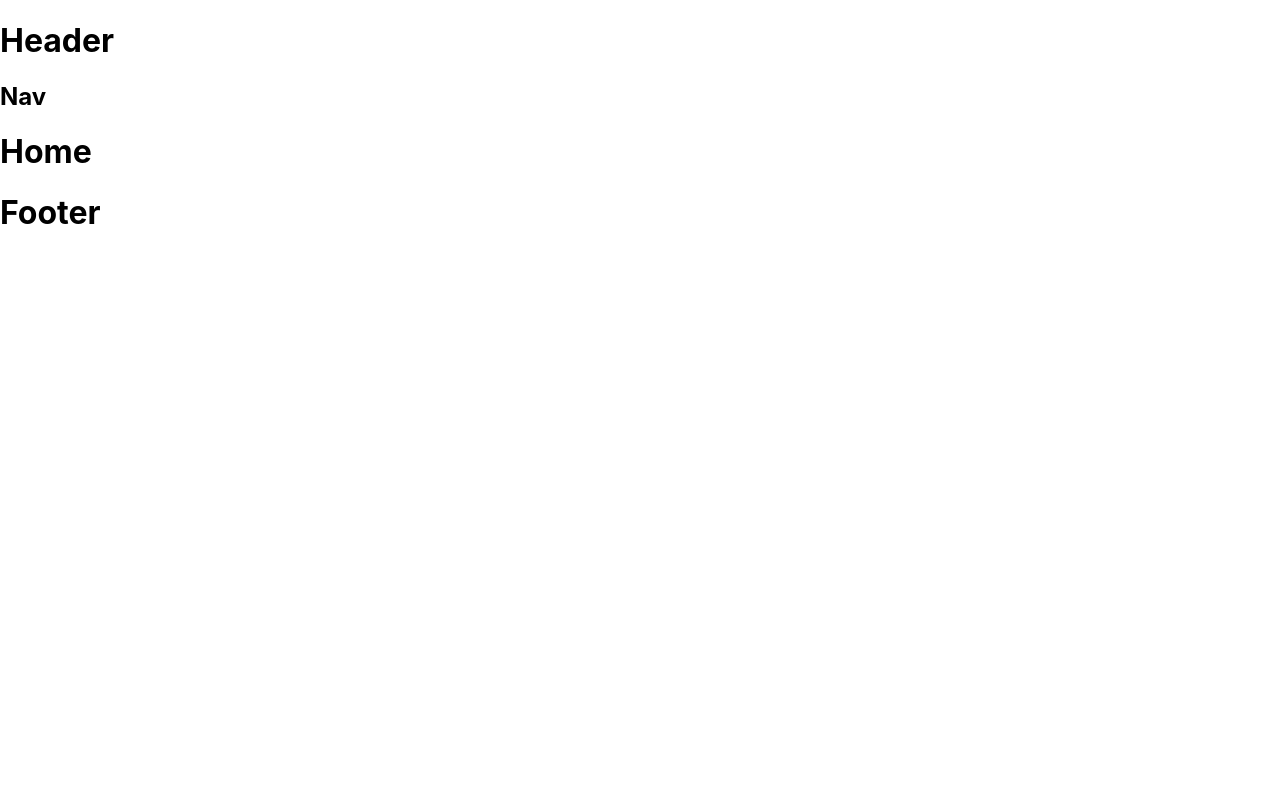
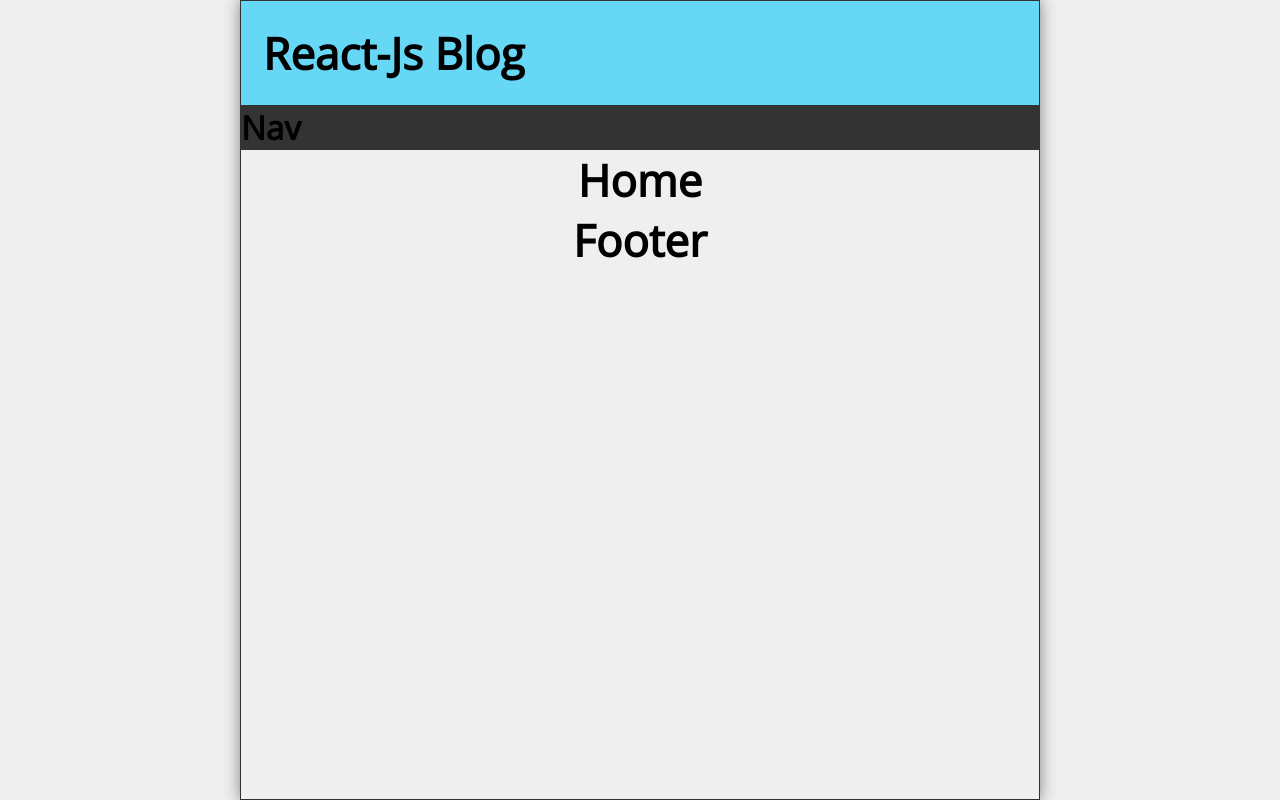
Before and after one commit to rishikrc3/Blog_, a React (Create React App) app in the folder blog/: page / in a window 1280 px wide. Built offline with nearby package versions, Linux system fonts and the light colour scheme.

Commit message:
header_nav

```diff
--- a/blog/src/App.js
+++ b/blog/src/App.js
@@ -11,7 +11,7 @@
 function App() {
   return (
     <div className="App">
-      <Header />
+      <Header title="React-Js Blog" />
       <Nav />
       <Switch>
         <Route exact path="/">
--- a/blog/src/Header.js
+++ b/blog/src/Header.js
@@ -1,9 +1,9 @@
 import React from "react";
 
-const Header = () => {
+const Header = ({ title }) => {
   return (
-    <header>
-      <h1>Header</h1>
+    <header className="Header">
+      <h1>{title}</h1>
     </header>
   );
 };
--- a/blog/src/Nav.js
+++ b/blog/src/Nav.js
@@ -2,7 +2,7 @@
 
 const Nav = () => {
   return (
-    <nav>
+    <nav className="Nav">
       <h1>Nav</h1>
     </nav>
   );
--- a/blog/src/index.css
+++ b/blog/src/index.css
@@ -1,13 +1,271 @@
+@import url('https://fonts.googleapis.com/css2?family=Open+Sans&display=swap');
+
+* {
+  margin: 0;
+  padding: 0;
+  box-sizing: border-box;
+}
+
+html {
+  font-size: 16px;
+}
+
 body {
-  margin: 0;
-  font-family: -apple-system, BlinkMacSystemFont, 'Segoe UI', 'Roboto', 'Oxygen',
-    'Ubuntu', 'Cantarell', 'Fira Sans', 'Droid Sans', 'Helvetica Neue',
-    sans-serif;
+  min-height: 100vh;
+  font-family: 'Open Sans', sans-serif;
   -webkit-font-smoothing: antialiased;
   -moz-osx-font-smoothing: grayscale;
+  display: flex;
+  background-color: #efefef;
 }
 
-code {
-  font-family: source-code-pro, Menlo, Monaco, Consolas, 'Courier New',
-    monospace;
+#root {
+  flex-grow: 1;
+  display: flex;
+  justify-content: center;
+  align-items: center;
 }
+
+.App {
+  width: 100%;
+  max-width: 800px;
+  height: 100vh;
+  display: flex;
+  flex-direction: column;
+  justify-content: flex-start;
+  align-items: center;
+  border: 1px solid #333;
+  box-shadow: 0px 0px 15px gray;
+}
+
+.Header, .Footer {
+  width: 100%;
+  background-color: #66d8f5;
+  padding: 1rem;
+  display: flex;
+  justify-content: space-between;
+  align-items: center;
+}
+
+.Header h1 {
+  font-size: 1.5rem;
+}
+
+.Header svg {
+  font-size: 2rem;
+}
+
+.Footer {
+  padding: 0.75rem;
+  display: grid;
+  place-content: center;
+}
+
+.Nav {
+  width: 100%;
+  background-color: #333;
+  display: flex;
+  flex-direction: column;
+  justify-content: flex-start;
+  align-items: flex-start;
+}
+
+.searchForm {
+  width: 80%;
+  padding: 1rem 0 0 0.75rem;
+}
+
+.searchForm input[type="text"] {
+  font-family: 'Open Sans', sans-serif;
+  width: 100%;
+  min-height: 48px;
+  font-size: 1rem;
+  padding: 0.25rem;
+  border-radius: 0.25rem;
+  outline: none;
+}
+
+.searchForm label {
+  position: absolute;
+  left: -99999px;
+}
+
+.Nav ul {
+  color: #fff;
+  list-style-type: none;
+  display: flex;
+  flex-wrap: nowrap;
+  align-items: center;
+}
+
+.Nav li {
+  padding: 1rem;
+}
+
+.Nav li:hover,
+.Nav li:focus {
+  padding: 1rem;
+}
+
+.Nav li a {
+  color: #fff;
+  text-decoration: none;
+}
+
+.Nav li:hover,
+.Nav li:focus,
+.Nav li:hover a,
+.Nav li:focus a  {
+  background-color: #eee;
+  color: #333;
+}
+
+.Nav li:hover a,
+.Nav li:focus a {
+  cursor: pointer;
+}
+
+.Home, .NewPost, .PostPage, .About, .Missing {
+  width: 100%;
+  flex-grow: 1;
+  padding: 1rem;
+  overflow-y: auto;
+  background-color: #fff;
+}
+
+.post {
+  margin-top: 1rem;
+  padding-bottom: 1rem;
+  border-bottom: 1px solid lightgray;
+}
+
+.Home .post a {
+  text-decoration: none;
+}
+
+.Home .post a,
+.Home .post a:visited {
+  color: #000;
+}
+
+.post:first-child {
+  margin-top: 0;
+}
+
+.post:last-child {
+  border-bottom: none;
+}
+
+.postDate {
+  font-size: 0.75rem;
+  margin-top: 0.25rem;
+}
+
+.postBody {
+  margin: 1rem 0;
+}
+
+.newPostForm {
+  display: flex;
+  flex-direction: column;
+}
+
+.newPostForm label {
+  margin-top: 1rem;
+}
+
+.newPostForm input[type='text'],
+.newPostForm textarea {
+  font-family: 'Open Sans', sans-serif;
+  width: 100%;
+  min-height: 48px;
+  font-size: 1rem;
+  padding: 0.25rem;
+  border-radius: 0.25rem;
+  margin-right: 0.25rem;
+  outline: none;
+}
+
+.newPostForm textarea {
+  height: 100px;
+}
+
+.newPostForm button {
+  margin-top: 1rem;
+  height: 48px;
+  min-width: 48px;
+  border-radius: 10px;
+  padding: 0.5rem;
+  font-size: 1rem;
+  cursor: pointer;
+}
+
+.Missing h2, .PostPage h2,
+.Missing p, .PostPage p {
+  margin-bottom: 1rem;
+}
+
+.PostPage button {
+  height: 48px;
+  min-width: 48px;
+  border-radius: 0.25rem;
+  padding: 0.5rem;
+  font-size: 1rem;
+  background-color: red;
+  color: #fff;
+  cursor: pointer;
+}
+
+.statusMsg {
+  margin-top: 2rem;
+}
+
+@media only screen and (min-width: 610px) {
+  html {
+    font-size: 22px;
+  }
+
+  .Header h1 {
+    font-size: 2rem;
+  }
+
+  .Nav {
+    flex-direction: row;
+    flex-wrap: nowrap;
+    justify-content: space-between;
+    align-items: center;
+  }
+
+  .Nav ul {
+    text-align: right;
+  }
+
+  .Nav li:hover,
+  .Nav li:focus,
+  .Nav li:hover a,
+  .Nav li:focus a  {
+    background-color: #eee;
+    color: #333;
+  }
+
+  .searchForm {
+    width: 50%;
+    padding: .5rem 0;
+  }
+
+  .searchForm input[type="text"] {
+    margin-left: 0.5rem;
+  }
+
+  .newPostForm textarea {
+    height: 300px;
+  }
+}
+
+@media only screen and (min-width: 992px) {
+
+  .Header svg {
+    font-size: 3rem;
+  }
+
+}
```
